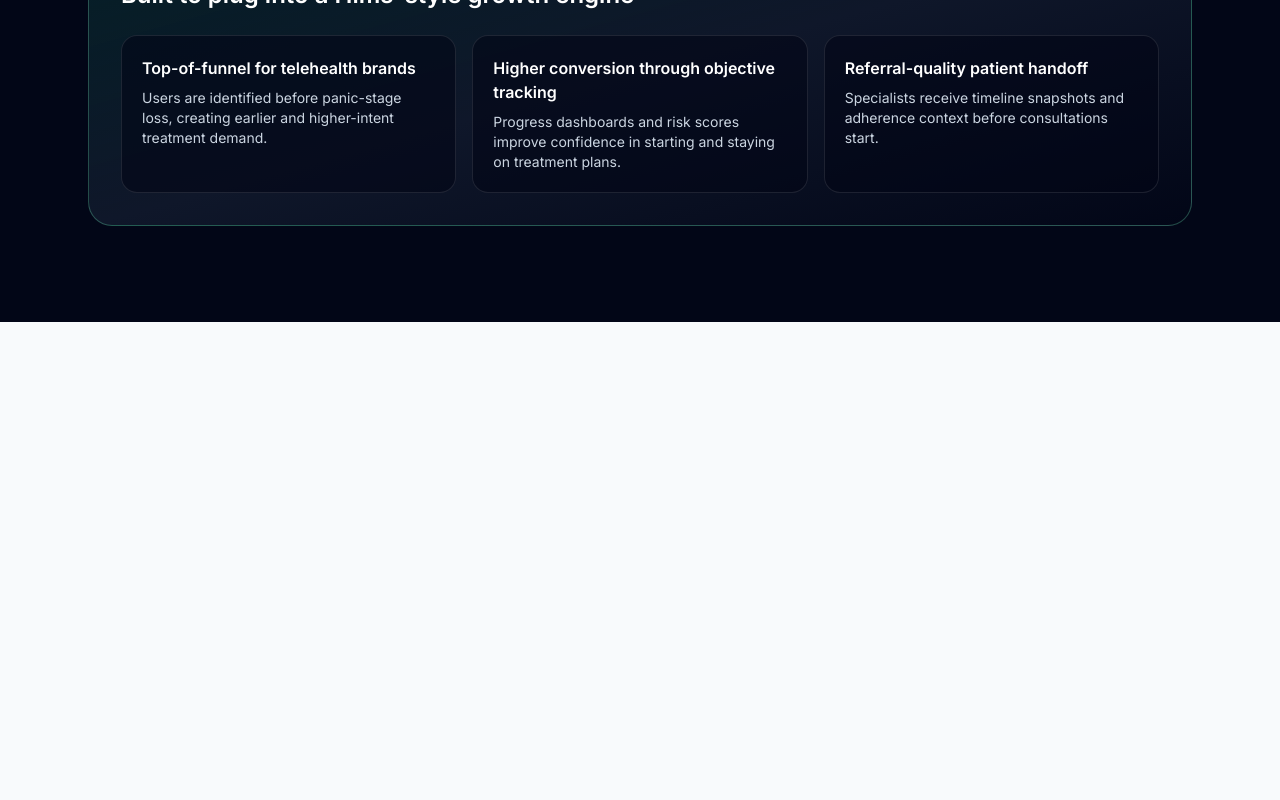
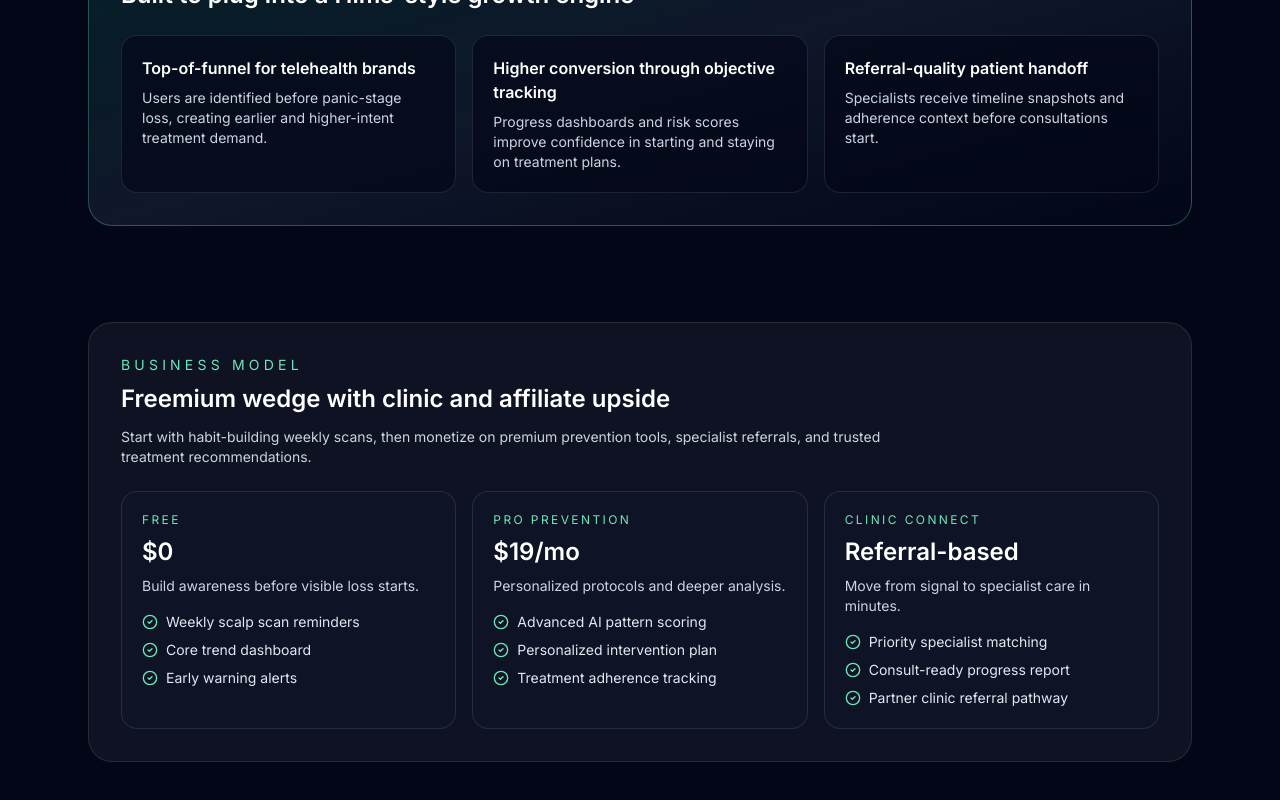
Before and after one commit to march-dave/react-next-anycase, a Next.js app: page /hairloss in a window 1280 px wide. Shown: the part 4598-5398 px from the top of the page. Before the commit the page ends 4920 px from the top, so only its background shows below. Built offline with nearby package versions, Linux system fonts and the light colour scheme.

Commit message:
Add business model pricing section to hairloss landing page

```diff
--- a/pages/hairloss.js
+++ b/pages/hairloss.js
@@ -184,6 +184,27 @@ const acquisitionFit = [
     title: 'Referral-quality patient handoff',
     description:
       'Specialists receive timeline snapshots and adherence context before consultations start.',
+  },
+]
+
+const pricing = [
+  {
+    tier: 'Free',
+    price: '$0',
+    summary: 'Build awareness before visible loss starts.',
+    perks: ['Weekly scalp scan reminders', 'Core trend dashboard', 'Early warning alerts'],
+  },
+  {
+    tier: 'Pro Prevention',
+    price: '$19/mo',
+    summary: 'Personalized protocols and deeper analysis.',
+    perks: ['Advanced AI pattern scoring', 'Personalized intervention plan', 'Treatment adherence tracking'],
+  },
+  {
+    tier: 'Clinic Connect',
+    price: 'Referral-based',
+    summary: 'Move from signal to specialist care in minutes.',
+    perks: ['Priority specialist matching', 'Consult-ready progress report', 'Partner clinic referral pathway'],
   },
 ]
 
@@ -485,6 +506,34 @@ export default function HairLoss() {
             </div>
           </div>
         </section>
+
+        <section className="mx-auto max-w-6xl px-6 pb-24">
+          <div className="rounded-3xl border border-white/10 bg-white/5 p-8">
+            <p className="text-sm uppercase tracking-[0.3em] text-emerald-300">Business model</p>
+            <h3 className="mt-2 text-2xl font-semibold">Freemium wedge with clinic and affiliate upside</h3>
+            <p className="mt-3 max-w-3xl text-sm text-slate-300">
+              Start with habit-building weekly scans, then monetize on premium prevention tools,
+              specialist referrals, and trusted treatment recommendations.
+            </p>
+            <div className="mt-6 grid gap-4 md:grid-cols-3">
+              {pricing.map((plan) => (
+                <article key={plan.tier} className="rounded-2xl border border-white/10 bg-slate-900/60 p-5">
+                  <p className="text-xs uppercase tracking-[0.2em] text-emerald-300">{plan.tier}</p>
+                  <p className="mt-2 text-2xl font-semibold">{plan.price}</p>
+                  <p className="mt-2 text-sm text-slate-300">{plan.summary}</p>
+                  <ul className="mt-4 space-y-2 text-sm text-slate-200">
+                    {plan.perks.map((perk) => (
+                      <li key={perk} className="flex items-start gap-2">
+                        <CheckCircle2 className="mt-0.5 h-4 w-4 shrink-0 text-emerald-300" />
+                        <span>{perk}</span>
+                      </li>
+                    ))}
+                  </ul>
+                </article>
+              ))}
+            </div>
+          </div>
+        </section>
       </main>
     </div>
   )
```
